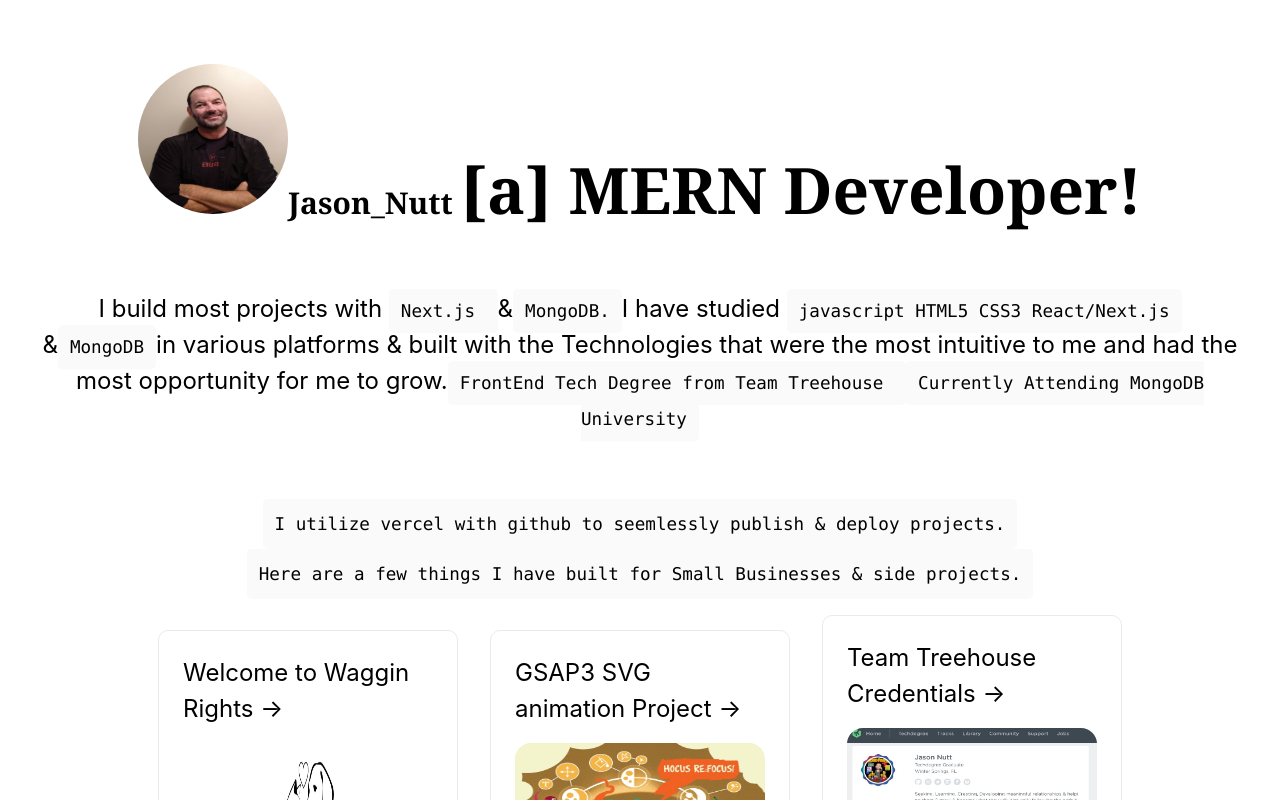
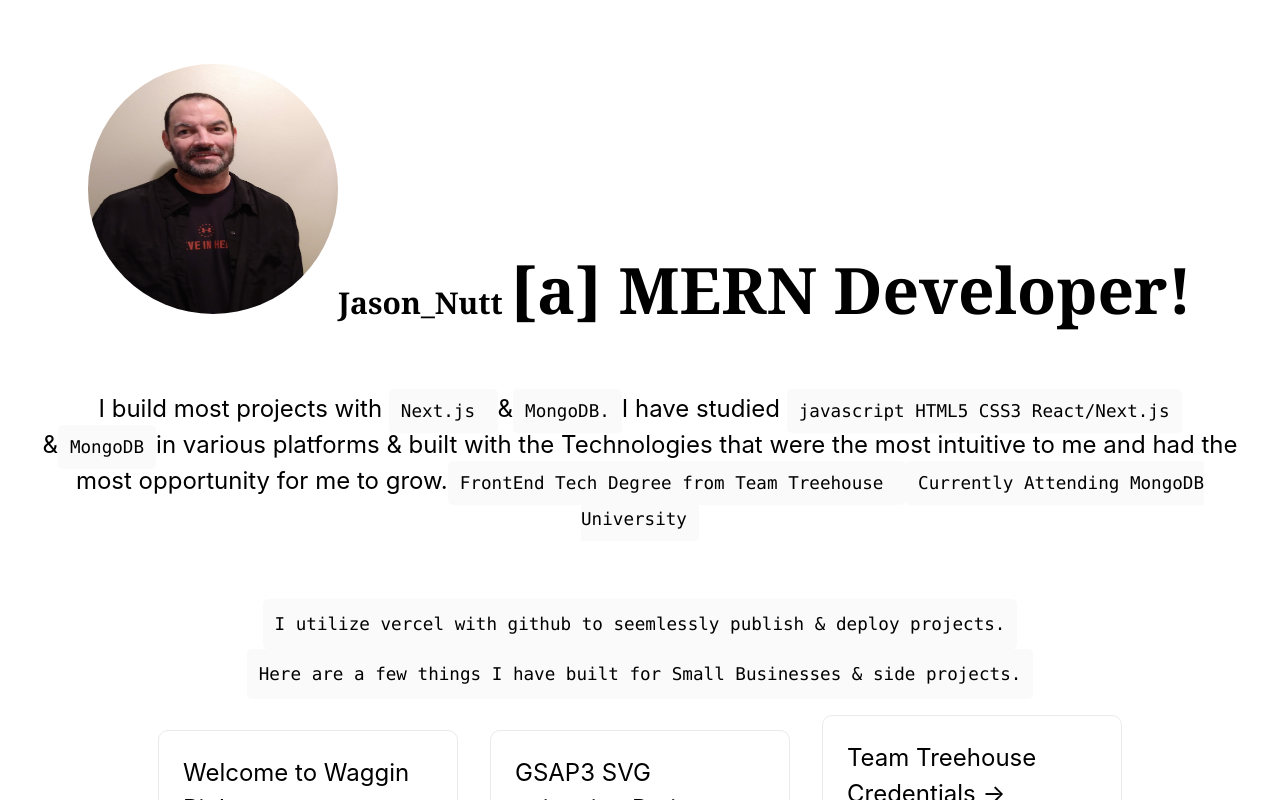
Before and after one commit to jnutt367/jnuttdev, a Next.js app: page / in a window 1280 px wide. Shown: the top 800 px of the page. Built offline with nearby package versions, Linux system fonts and the light colour scheme.

Commit message:
commit for final styles for moms day

```diff
--- a/pages/index.js
+++ b/pages/index.js
@@ -15,10 +15,10 @@
 
       <h1 className="text-3xl ml-10 mr-10 font-serif font-bold ">
       <a href="https://www.linkedin.com/in/jnuttlovedisciple/"><Image
-          src="/jason-folded-smiling.jpg"
+          src="/jason-smiling.jpg"
           alt="Hero Image"
-          height={150}
-          width={150}
+          height={250}
+          width={250}
           className="absolute bz-0 rounded-b-full rounded-t-full"
         />
         </a>
--- a/styles/Home.module.css
+++ b/styles/Home.module.css
@@ -101,8 +101,8 @@
 .card:focus,
 .card:active {
     color: #0070f3;
-    border-color: red;
-    background-color: orangered;
+    border-color: #003822;
+    background-color: #003822;
     opacity: 1;
     color: white;
 }
@@ -123,7 +123,7 @@
 .card1:focus,
 .card1:active {
     border-color: black;
-    background-color: rgb(9, 193, 240);
+    background-color: black;
     opacity: 1;
     color: white;
 }
```
